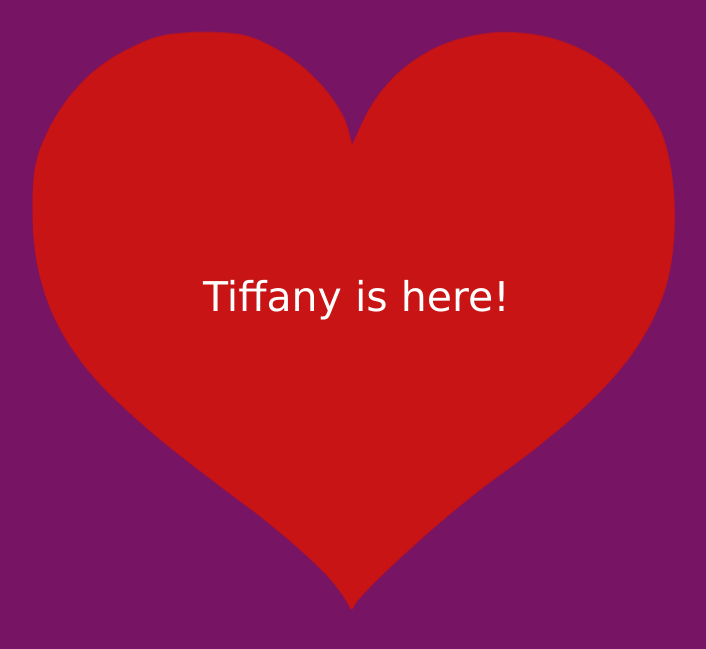
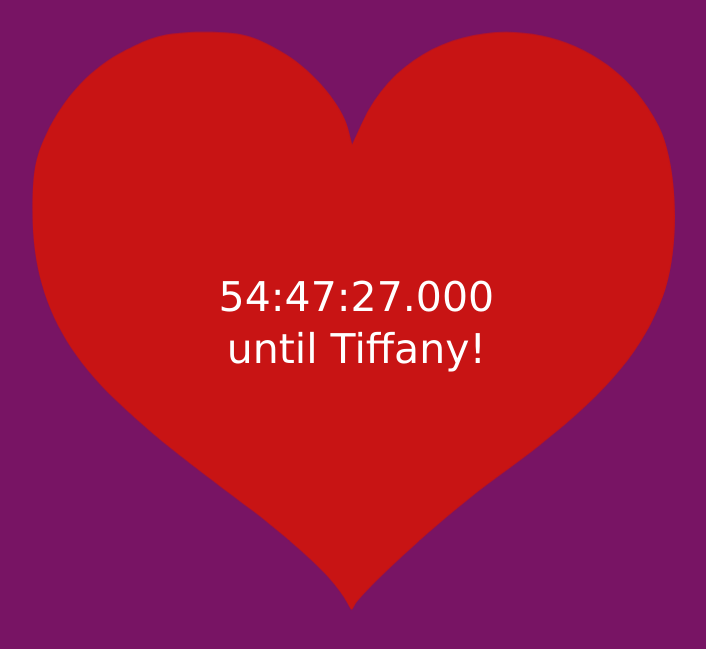
Before and after one commit to TheToolbox/countdown-to-tiffany, a plain HTML site: page index.html in a window 1280 px wide. Shown: the part 73-722 px from the top of the page, without its empty margins (284-990 px from the left). Drawn offline with Linux system fonts and the light colour scheme.

Commit message:
Updating countdown!

```diff
--- a/index.html
+++ b/index.html
@@ -81,7 +81,7 @@
     var tiff = (function () {
         var countdown = document.getElementById("countdown");
         var caption = document.getElementById("caption");
-        var nextTime = 1525754460000;
+        var nextTime = 1530317100000;
 
         function rightPad(string, digits) {
             string = string + '';
```
